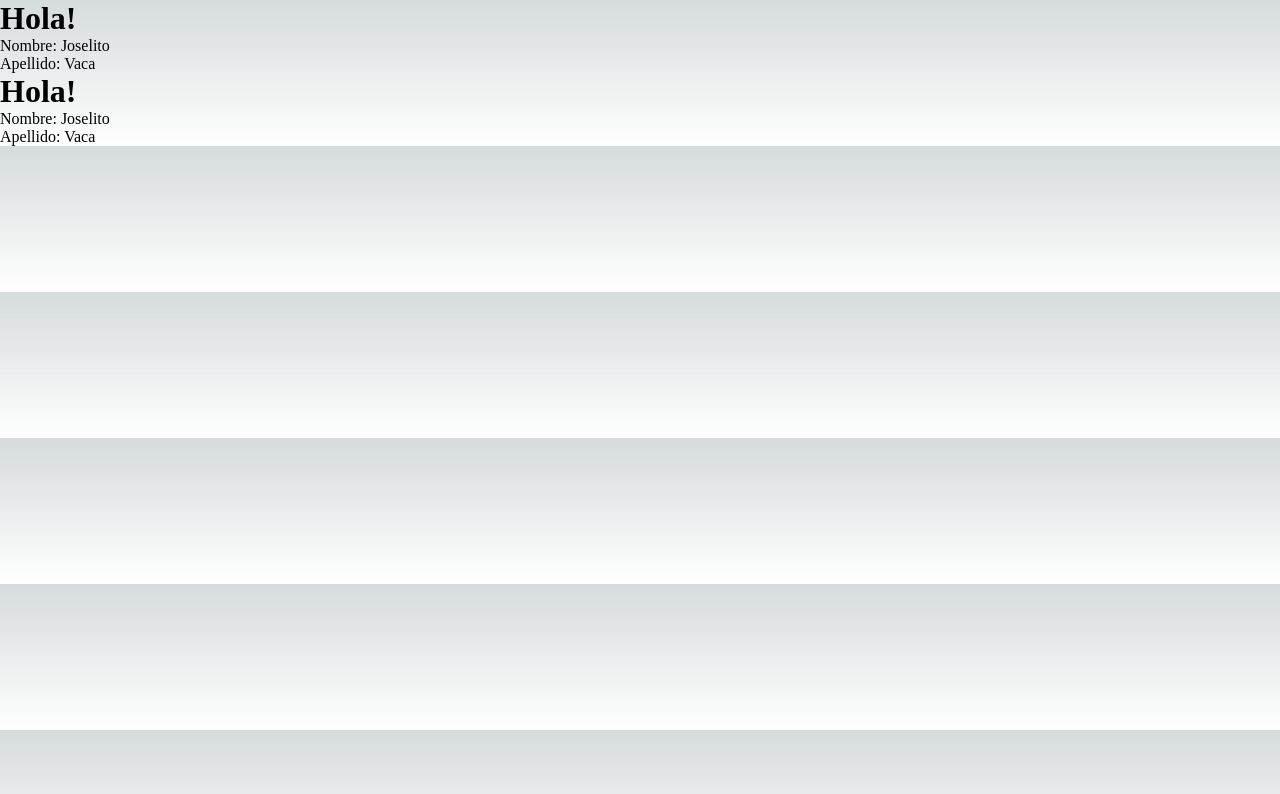
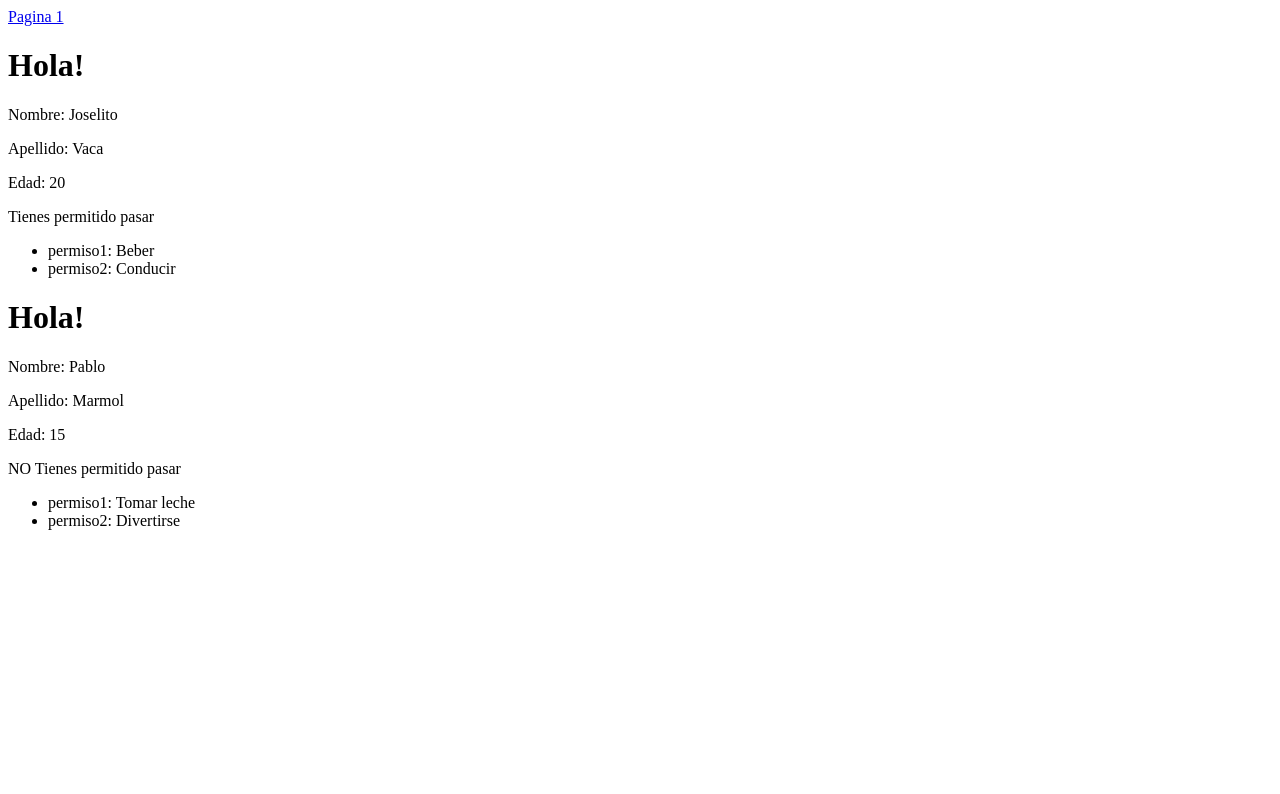
Before and after one commit to lxishh/frontendieic1, a Next.js app: page / in a window 1280 px wide. Shown: the top 794 px of the page. Built offline with nearby package versions, Linux system fonts and the light colour scheme.

Commit message:
fixeado + 2 componentes
se quita css

se mantiene cmd abierto

rafc para componentes

```diff
--- a/src/Componentes/Perfil.tsx
+++ b/src/Componentes/Perfil.tsx
@@ -1,4 +1,5 @@
 import React from "react";
+import { Permiso } from "./Permiso";
 
 interface Props{
     nombre:string,
@@ -12,6 +13,25 @@ export const Perfil = (props:Props) => {
             <h1>Hola!</h1>
             <p>Nombre: {props.nombre}</p>
             <p>Apellido: {props.apellido}</p>
+            <p>Edad: {props.edad}</p>
+
+            {
+                props.edad != undefined &&
+                props.edad > 18 &&
+                <>
+                <p>Tienes permitido pasar</p>
+                <Permiso permiso1="Beber" permiso2="Conducir"/>
+                </>
+            }
+
+{
+                props.edad != undefined &&
+                props.edad < 18 &&
+                <>
+                <p>NO Tienes permitido pasar</p>
+                <Permiso permiso1="Tomar leche" permiso2="Divertirse"/>
+                </>
+            }
         </>
     )
 }
--- /dev/null
+++ b/src/Componentes/Permiso.tsx
@@ -0,0 +1,17 @@
+import React from 'react'
+
+interface Props{
+    permiso1:string,
+    permiso2:string
+}
+
+export const Permiso = (props:Props) => {
+  return (
+    <>
+        <ul>
+            <li>permiso1: {props.permiso1}</li>
+            <li>permiso2: {props.permiso2}</li>
+        </ul>
+    </>
+  )
+}
--- a/src/pages/_app.tsx
+++ b/src/pages/_app.tsx
@@ -1,4 +1,4 @@
-import "@/styles/globals.css";
+// import "@/styles/globals.css";
 import type { AppProps } from "next/app";
 
 export default function App({ Component, pageProps }: AppProps) {
--- a/src/pages/index.tsx
+++ b/src/pages/index.tsx
@@ -1,10 +1,14 @@
 import { Perfil } from "@/Componentes/Perfil";
+import Link from "next/link";
 
 export default function Home() {
   return (
     <>
-      <Perfil nombre="Joselito" apellido="Vaca"/>
-      <Perfil nombre="Joselito" apellido="Vaca"/>
+      <nav>
+        <Link href={"/Pagina1"}>Pagina 1</Link>
+      </nav>
+      <Perfil nombre="Joselito" apellido="Vaca" edad={20}/>
+      <Perfil nombre="Pablo" apellido="Marmol" edad={15}/>
     </>
   )
 }
```
Also changed, not shown: src/pages/Pagina1.tsx (added, +12 -0 lines).
